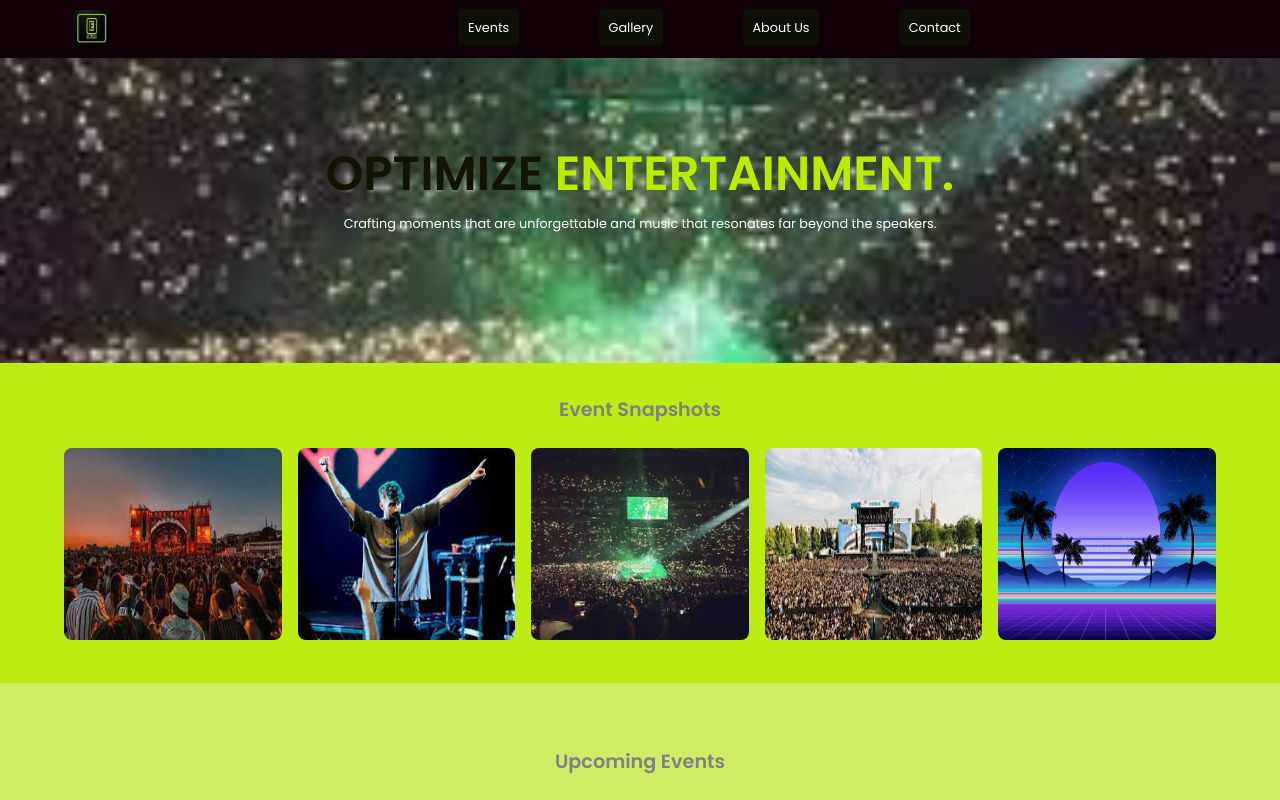
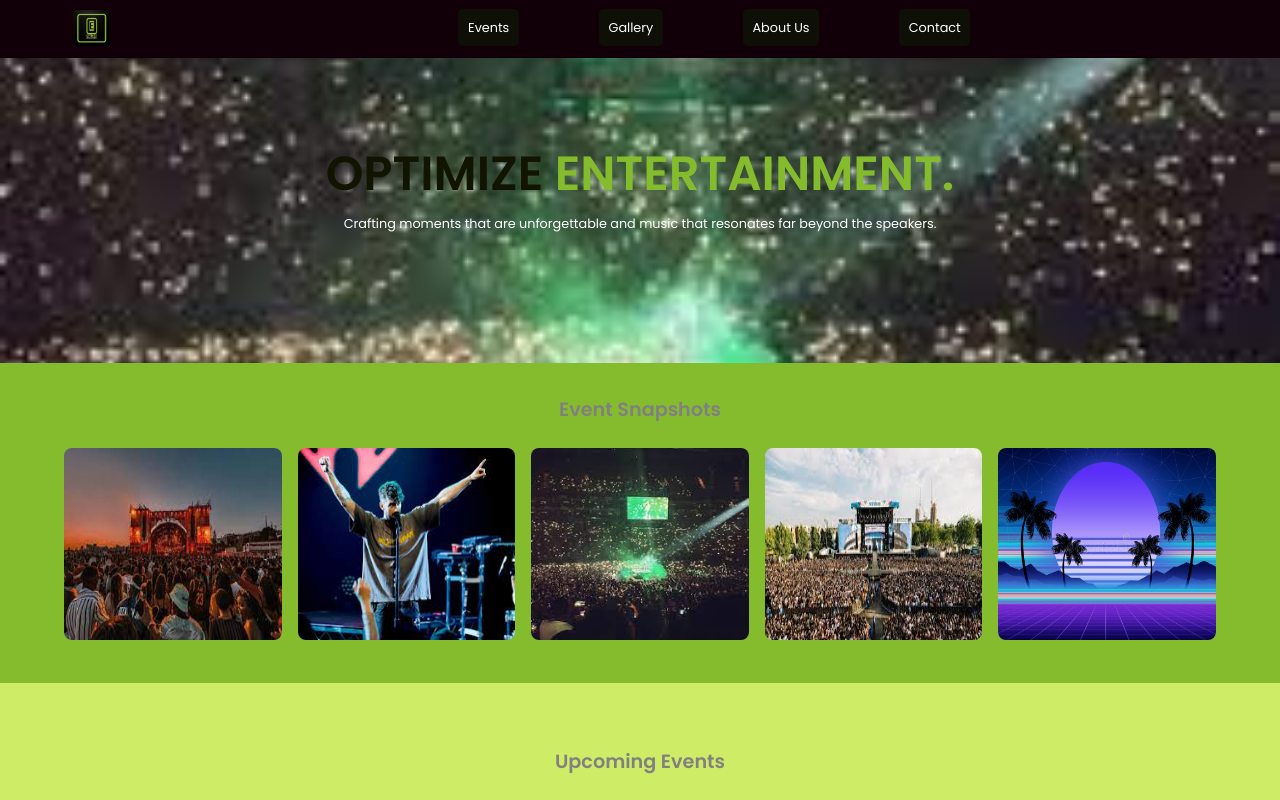
Before and after one commit to TheWiki2306/optimize-web, a React (Create React App) app: page / in a window 1280 px wide. Shown: the top 800 px of the page. Built offline with nearby package versions, Linux system fonts and the light colour scheme.

Commit message:
On branch master

```diff
--- a/src/components/EventsShots/eventsShots.css
+++ b/src/components/EventsShots/eventsShots.css
@@ -1,5 +1,6 @@
 .eventContainer{
-    background:#bdec13;
+    /* background: #34D031;    */
+    background: #85BC2D;
     /* background: #070800; */
     height: 20rem;
     margin-bottom: 2rem;
--- a/src/components/header/header.css
+++ b/src/components/header/header.css
@@ -21,7 +21,7 @@
 
 .optimizeContainer span{
     /* color: #121402; */
-    color: #b9eb04;
+    color: #85BC2D;
 
 }
 
```
